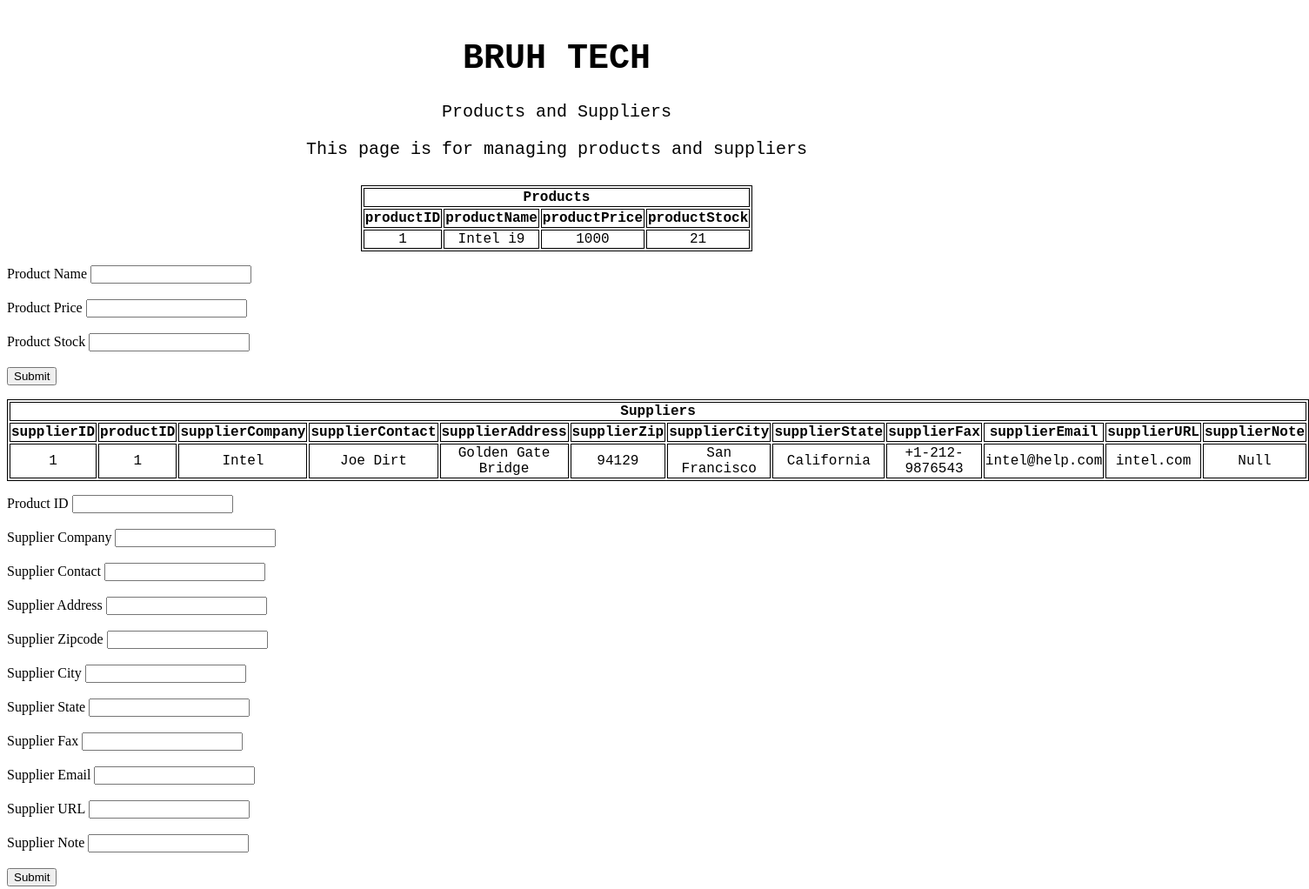
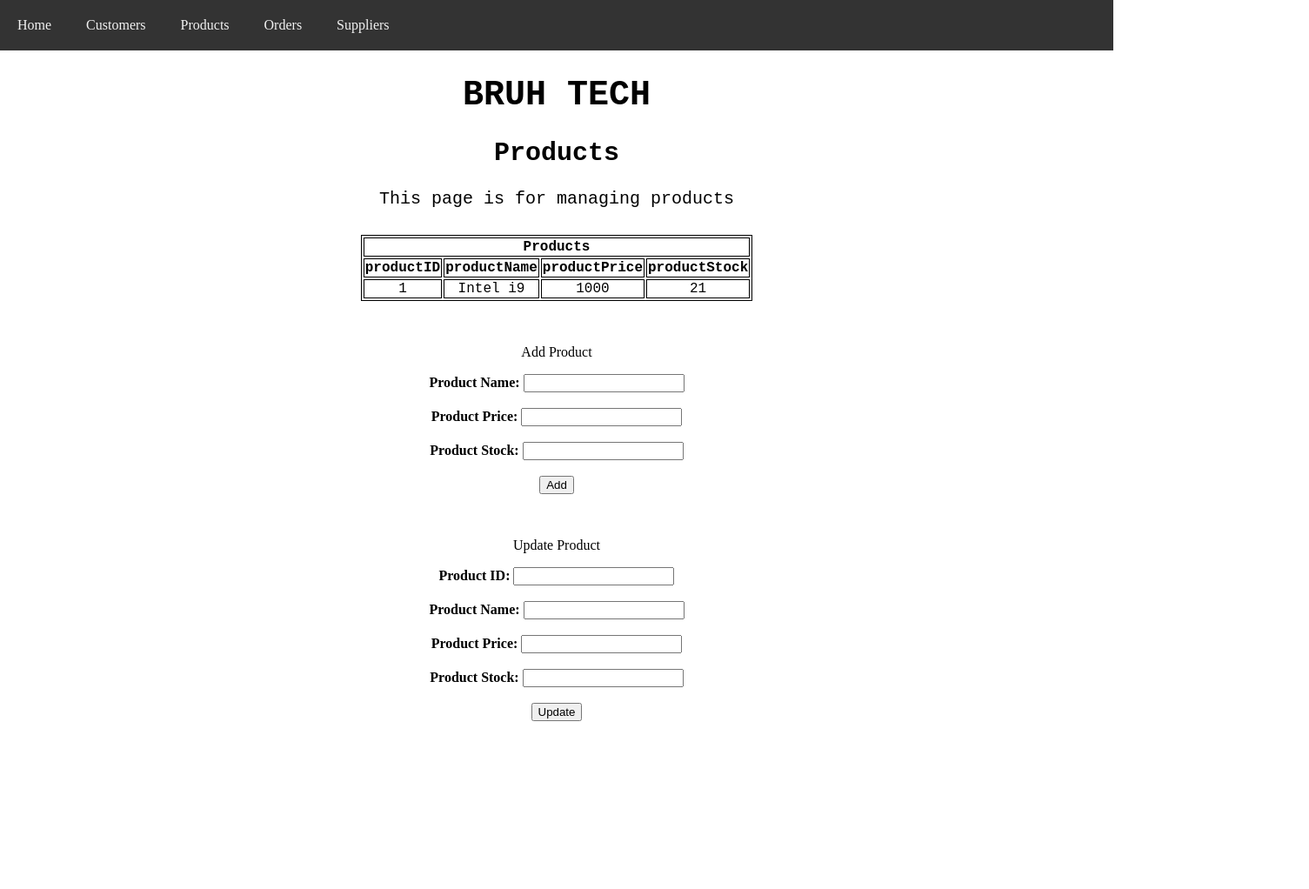
Before and after one commit to fsujoseph/340, a plain HTML site: page pages/products.html in a window 1280 px wide. Shown: the whole page at 87% size, 1505 px wide, since content can reach past the window. After the commit the page ends 829 px from the top, so only its background shows below. Drawn offline with Linux system fonts and the light colour scheme.

Commit message:
Add files via upload
Revision

```diff
--- /dev/null
+++ b/pages/customersstyling.css
@@ -0,0 +1,66 @@
+.navbar {
+    overflow: hidden;
+    background-color: #333;
+    position: fixed;
+    top: 0;
+    width: 100%;
+}
+
+.navbar a {
+    float: left;
+    display: block;
+    color: #f2f2f2;
+    text-align: center;
+    padding: 20px;
+    10px;
+    text-decoration: none;
+}
+
+.header {
+    margin-top: 50px;
+    padding: 10px;
+    text-align: center;
+    color: black;
+    font-size: 20px;
+    font-family: 'Courier New', monospace;
+}
+
+table {
+    margin-left: auto;
+    margin-right: auto;
+}
+
+td,
+th,
+tr {
+    text-align: center;
+}
+
+
+table,
+th,
+td {
+    border: 1px solid black;
+    font-family: 'Courier New', monospace;
+}
+
+body {
+    margin: 0;
+}
+
+h2 {
+    text-align: center;
+}
+
+form label {
+    font-weight: bold
+}
+
+form {
+    margin-top: 50px;
+    text-align: center;
+}
+
+#delete {
+    margin-top: 100px;
+}
--- /dev/null
+++ b/pages/indexstyling.css
@@ -0,0 +1,50 @@
+.navbar {
+    overflow: hidden;
+    background-color: #333;
+    position: fixed;
+    top: 0;
+    width: 100%;
+}
+
+.navbar a {
+    float: left;
+    display: block;
+    color: #f2f2f2;
+    text-align: center;
+    padding: 20px;
+    10px;
+    text-decoration: none;
+}
+
+.header {
+    margin-top: 50px;
+    padding: 10px;
+    text-align: center;
+    color: black;
+    font-size: 20px;
+    font-family: 'Courier New', monospace;
+}
+
+table {
+    margin-left: auto;
+    margin-right: auto;
+}
+
+td,
+th,
+tr {
+    text-align: center;
+}
+
+p {
+    padding-top: 10px;
+    text-align: center;
+}
+
+body {
+    margin: 0;
+}
+
+h2 {
+    text-align: center;
+}
--- /dev/null
+++ b/pages/ordersstyling.css
@@ -0,0 +1,65 @@
+.navbar {
+    overflow: hidden;
+    background-color: #333;
+    position: fixed;
+    top: 0;
+    width: 100%;
+}
+
+.navbar a {
+    float: left;
+    display: block;
+    color: #f2f2f2;
+    text-align: center;
+    padding: 20px;
+    10px;
+    text-decoration: none;
+}
+
+.header {
+    margin-top: 50px;
+    padding: 10px;
+    text-align: center;
+    color: black;
+    font-size: 20px;
+    font-family: 'Courier New', monospace;
+}
+
+table {
+    margin-left: auto;
+    margin-right: auto;
+}
+
+td,
+th,
+tr {
+    text-align: center;
+}
+
+
+table,
+th,
+td {
+    border: 1px solid black;
+    font-family: 'Courier New', monospace;
+}
+
+body {
+    margin: 0;
+}
+h2 {
+    text-align: center;
+}
+
+form label {
+    font-weight: bold
+}
+
+form {
+    margin-top: 50px;
+    text-align: center;
+}
+
+#delete {
+    margin-top: 100px;
+}
--- a/pages/products.html
+++ b/pages/products.html
@@ -1,19 +1,28 @@
 <!DOCTYPE html>
 <html lang="en">
+
 <head>
-  <link rel="stylesheet" href="styling.css">
+    <link rel="stylesheet" href="productsstyling.css">
     <meta charset="UTF-8">
-  <title>Title</title>
+    <title>Products</title>
 </head>
+
 <body>
+    <div class="navbar">
+        <a href="index.html">Home</a>
+        <a href="customers.html">Customers</a>
+        <a href="products.html">Products</a>
+        <a href="orders.html">Orders</a>
+        <a href="suppliers.html">Suppliers</a>
+    </div>
     <div class="header">
         <h1>BRUH TECH</h1>
-    <p>Products and Suppliers</p>
-    <p>This page is for managing products and suppliers</p>
+        <h2>Products</h2>
+        <p>This page is for managing products</p>
     </div>
     <table>
         <tr>
-    <th colspan = "4">Products</th>
+            <th colspan="4">Products</th>
         </tr>
         <tr>
             <th>productID</th>
@@ -28,78 +37,32 @@
             <td>21</td>
         </tr>
     </table>
-<p>
+
     <form action="">
-    <label for="name">Product Name</label>
+        <p>Add Product</p>
+        <label for="name">Product Name:</label>
         <input type="text" id="name" name="name"><br><br>
-    <label for="price">Product Price</label>
+        <label for="price">Product Price:</label>
         <input type="text" id="price" name="price"><br><br>
-    <label for="stock">Product Stock</label>
+        <label for="stock">Product Stock:</label>
         <input type="text" id="stock" name="stock"><br><br>
-    <input type="submit" value="Submit">
+        <input type="submit" value="Add">
     </form>
-</p>
-<table>
-  <tr>
-    <th colspan = "12">Suppliers</th>
-  </tr>
-  <tr>
-    <th>supplierID</th>
-    <th>productID</th>
-    <th>supplierCompany</th>
-    <th>supplierContact</th>
-    <th>supplierAddress</th>
-    <th>supplierZip</th>
-    <th>supplierCity</th>
-    <th>supplierState</th>
-    <th>supplierFax</th>
-    <th>supplierEmail</th>
-    <th>supplierURL</th>
-    <th>supplierNote</th>
-  </tr>
-  <tr>
-    <td>1</td>
-    <td>1</td>
-    <td>Intel</td>
-    <td>Joe Dirt</td>
-    <td>Golden Gate Bridge</td>
-    <td>94129</td>
-    <td>San Francisco</td>
-    <td>California</td>
-    <td>+1-212-9876543</td>
-    <td>intel@help.com</td>
-    <td>intel.com</td>
-    <td>Null</td>
-  </tr>
-</table>
 
-<p>
-<form action="">
-    <label for="productID">Product ID</label>
-    <input type="text" id="productID" name="productID"><br><br>
-    <label for="company">Supplier Company</label>
-    <input type="text" id="company" name="company"><br><br>
-    <label for="contact">Supplier Contact</label>
-    <input type="text" id="contact" name="contact"><br><br>
-    <label for="address">Supplier Address</label>
-    <input type="text" id="address" name="address"><br><br>
-    <label for="zip">Supplier Zipcode</label>
-    <input type="text" id="zip" name="zip"><br><br>
-    <label for="city">Supplier City</label>
-    <input type="text" id="city" name="city"><br><br>
-    <label for="state">Supplier State</label>
-    <input type="text" id="state" name="state"><br><br>
-    <label for="fax">Supplier Fax</label>
-    <input type="text" id="fax" name="fax"><br><br>
-    <label for="email">Supplier Email</label>
-    <input type="text" id="email" name="email"><br><br>
-    <label for="url">Supplier URL</label>
-    <input type="text" id="url" name="url"><br><br>
-    <label for="note">Supplier Note</label>
-    <input type="text" id="note" name="note"><br><br>
-    <input type="submit" value="Submit">
+
+    <form id="update" action="">
+        <p>Update Product</p>
+        <label for="updateproductID">Product ID:</label>
+        <input type="text" id="updateproductID" name="updateproductID"><br><br>
+        <label for="updateproductName">Product Name:</label>
+        <input type="text" id="updateproductName" name="updateproductName"><br><br>
+        <label for="updateproductPrice">Product Price:</label>
+        <input type="text" id="updateproductPrice" name="updateproductPrice"><br><br>
+        <label for="updateproductStock">Product Stock:</label>
+        <input type="text" id="updateproductStock" name="updateproductStock"><br><br>
+        <input type="submit" value="Update">
     </form>
-</p>
 
 </body>
+
 </html>
--- /dev/null
+++ b/pages/productsstyling.css
@@ -0,0 +1,66 @@
+.navbar {
+    overflow: hidden;
+    background-color: #333;
+    position: fixed;
+    top: 0;
+    width: 100%;
+}
+
+.navbar a {
+    float: left;
+    display: block;
+    color: #f2f2f2;
+    text-align: center;
+    padding: 20px;
+    10px;
+    text-decoration: none;
+}
+
+.header {
+    margin-top: 50px;
+    padding: 10px;
+    text-align: center;
+    color: black;
+    font-size: 20px;
+    font-family: 'Courier New', monospace;
+}
+
+table {
+    margin-left: auto;
+    margin-right: auto;
+}
+
+td,
+th,
+tr {
+    text-align: center;
+}
+
+
+table,
+th,
+td {
+    border: 1px solid black;
+    font-family: 'Courier New', monospace;
+}
+
+body {
+    margin: 0;
+}
+
+h2 {
+    text-align: center;
+}
+
+form label {
+    font-weight: bold
+}
+
+form {
+    margin-top: 50px;
+    text-align: center;
+}
+
+#delete {
+    margin-top: 100px;
+}
--- /dev/null
+++ b/pages/suppliersstyling.css
@@ -0,0 +1,70 @@
+.navbar {
+    overflow: hidden;
+    background-color: #333;
+    position: fixed;
+    top: 0;
+    width: 100%;
+}
+
+.navbar a {
+    float: left;
+    display: block;
+    color: #f2f2f2;
+    text-align: center;
+    padding: 20px;
+    10px;
+    text-decoration: none;
+}
+
+.header {
+    margin-top: 50px;
+    padding: 10px;
+    text-align: center;
+    color: black;
+    font-size: 20px;
+    font-family: 'Courier New', monospace;
+}
+
+table {
+    margin-left: auto;
+    margin-right: auto;
+}
+
+td,
+th,
+tr {
+    text-align: center;
+}
+
+
+table,
+th,
+td {
+    border: 1px solid black;
+    font-family: 'Courier New', monospace;
+}
+
+body {
+    margin: 0;
+}
+
+h2 {
+    text-align: center;
+}
+
+form label {
+    font-weight: bold
+}
+
+form {
+    margin-top: 50px;
+    text-align: center;
+}
+
+#delete {
+    margin-top: 100px;
+}
+
+p {
+    text-align: center;
+}
```
Also changed, not shown: pages/customers.html (+35 -15 lines), pages/index.html (added, +39 -0 lines), pages/orders.html (+22 -36 lines), pages/suppliers.html (added, +116 -0 lines). Lines whose indentation alone changed are shown as unchanged.
